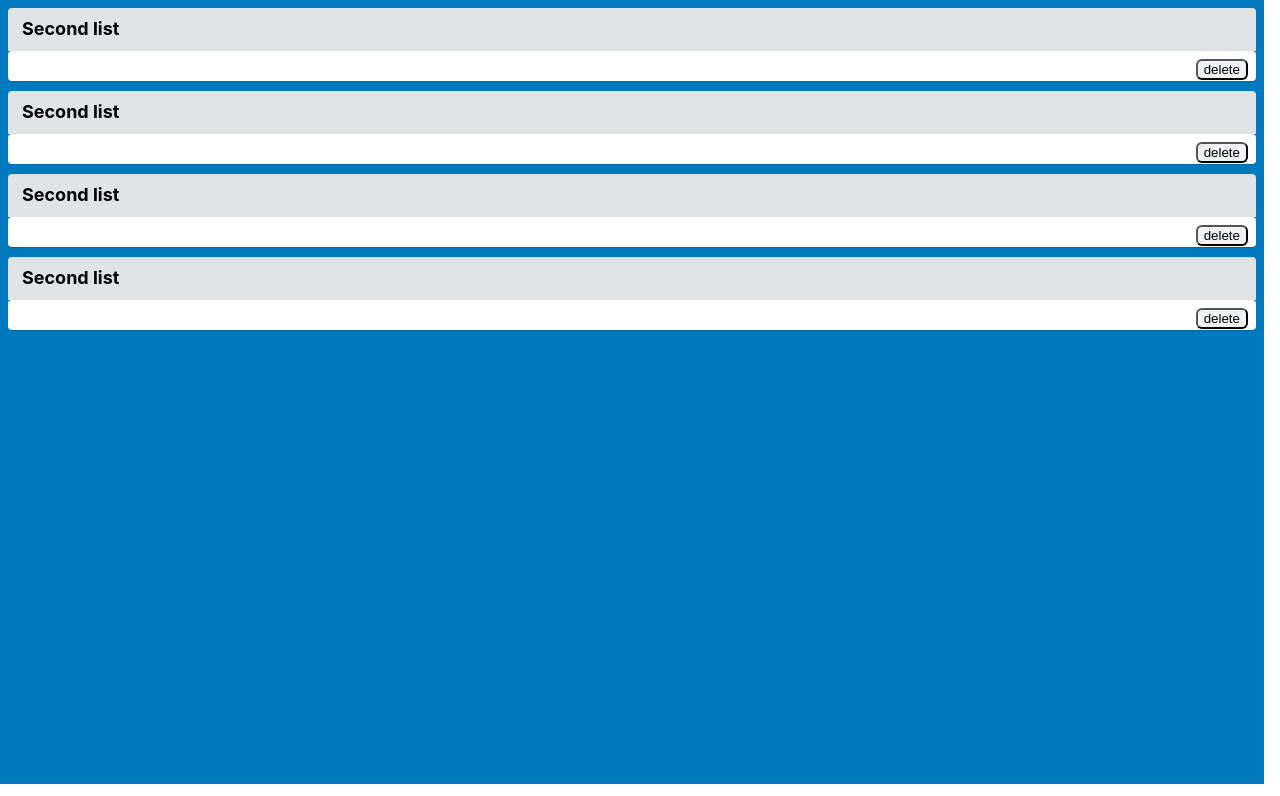
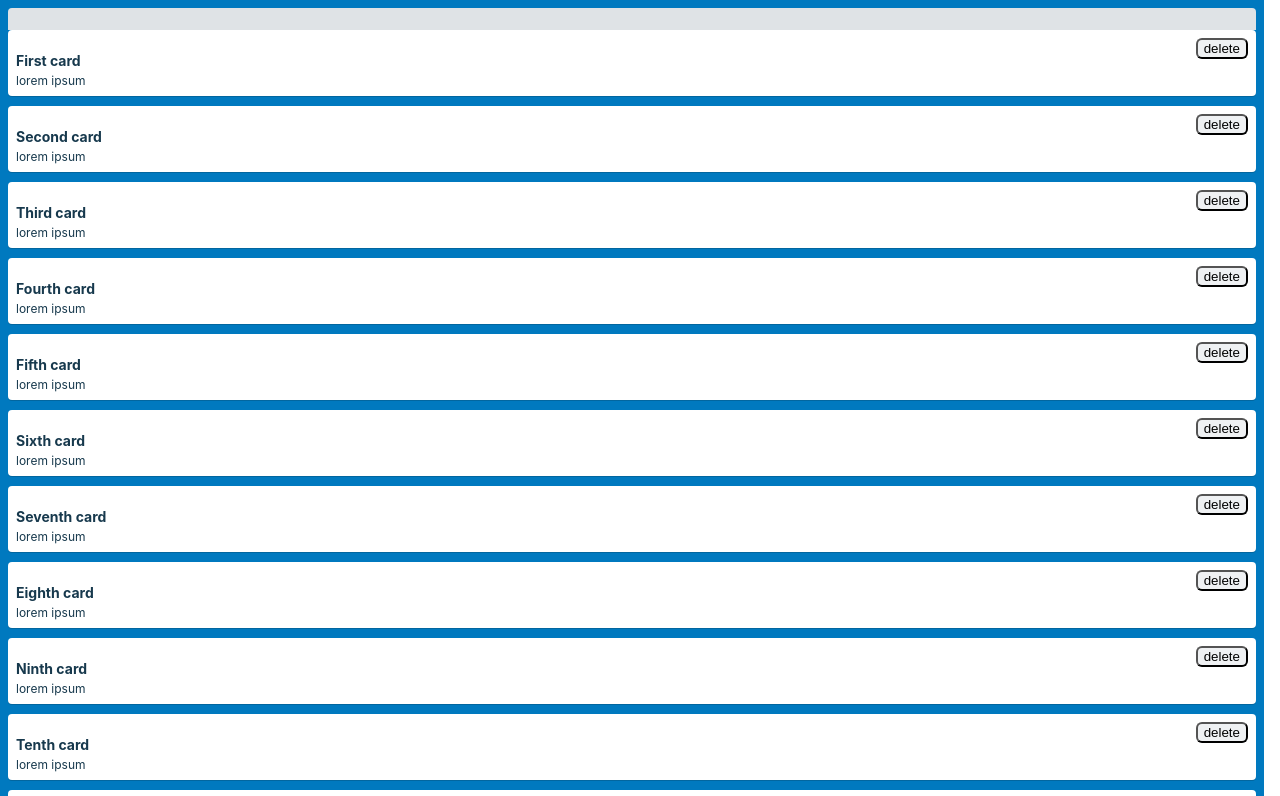
Before and after one commit to artificialarea/trelloyes-prepair, a React (Create React App) app: page / in a window 1280 px wide. Shown: the top 796 px of the page. Built offline with nearby package versions, Linux system fonts and the light colour scheme.

Commit message:
props-pass-to-cards

```diff
--- a/src/App.js
+++ b/src/App.js
@@ -1,17 +1,16 @@
 import React from 'react';
 import './App.css';
-import STORE from './store';
 import List from './composition/List';
 import Card from './composition/Card';
 
 function App(props) {
-   console.log(STORE);
+   console.log(props.store.allCards);
   return (
     <div className="App">
+      <List storeList={props.store.allCards} />
+      {/* <List />
       <List />
-      <List />
-      <List />
-      <List />
+      <List /> */}
 
     </div>
   );
--- a/src/composition/Card.js
+++ b/src/composition/Card.js
@@ -2,8 +2,9 @@ import React from 'react';
 import './Card.css';
 
 function Card(props) {
+  console.log(props)
   return (
-  <div className="Card">
+  <div className="Card" id={props.id}>
     <button type="button">delete</button>
   <h3>{props.title}</h3>
   <p>{props.content}</p>
--- a/src/composition/List.js
+++ b/src/composition/List.js
@@ -1,19 +1,30 @@
-import React from 'react';
-import './List.css';
-import Card from './Card';
+import React from "react";
+import "./List.css";
+import Card from "./Card";
 
 function List(props) {
+  let cards = Object.keys(props.storeList).map((card, index) => {
+    return (
+      <Card
+        key={index}
+        id={props.storeList[card].id}
+        title={props.storeList[card].title}
+        content={props.storeList[card].content}
+      ></Card>
+    );
+  });
+  console.log(Object.keys(props.storeList));
   return (
     <div>
-      <header class="List-header">
-          <h2>Second list</h2>
-        </header>
-      <Card title={props.title}  content={props.content} />
+      <header className="List-header">
+        <h2>{props.header}</h2>
+      </header>
+      {cards}
     </div>
   );
 }
 
-export default List
+export default List;
 
 /* REQUIREMENTS
 
--- a/src/index.js
+++ b/src/index.js
@@ -2,7 +2,7 @@ import React from 'react';
 import ReactDOM from 'react-dom';
 import './index.css';
 import App from './App';
-// import STORE from './store';
+import STORE from './store';
 
 /* QUESTION...
 How to pass STORE object to your App as its 'store' prop.?
@@ -14,7 +14,7 @@ but I've been instructed to: '...import into your index.js and pass to your App
 
 ReactDOM.render(
   <React.StrictMode>
-    <App />
+    <App store={STORE} />
   </React.StrictMode>,
   document.getElementById('root')
 );
```
